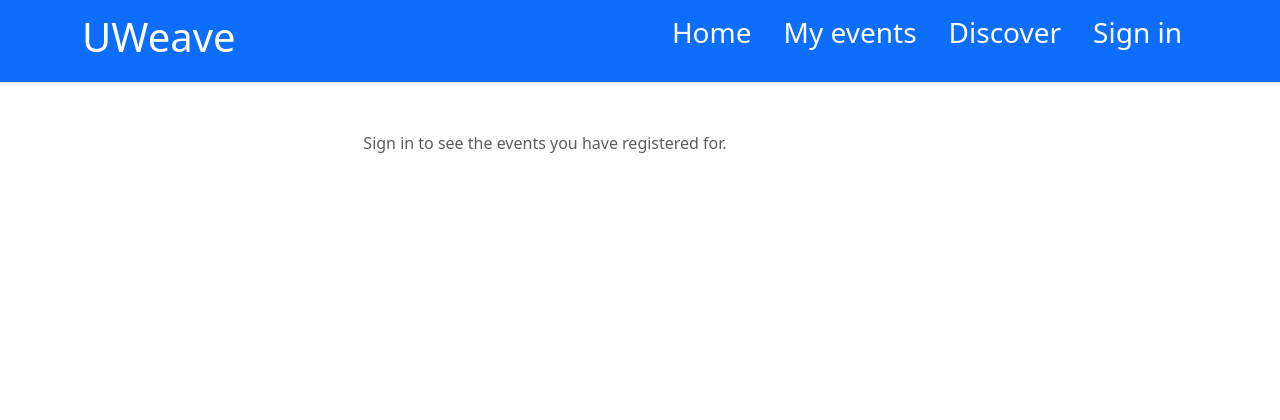
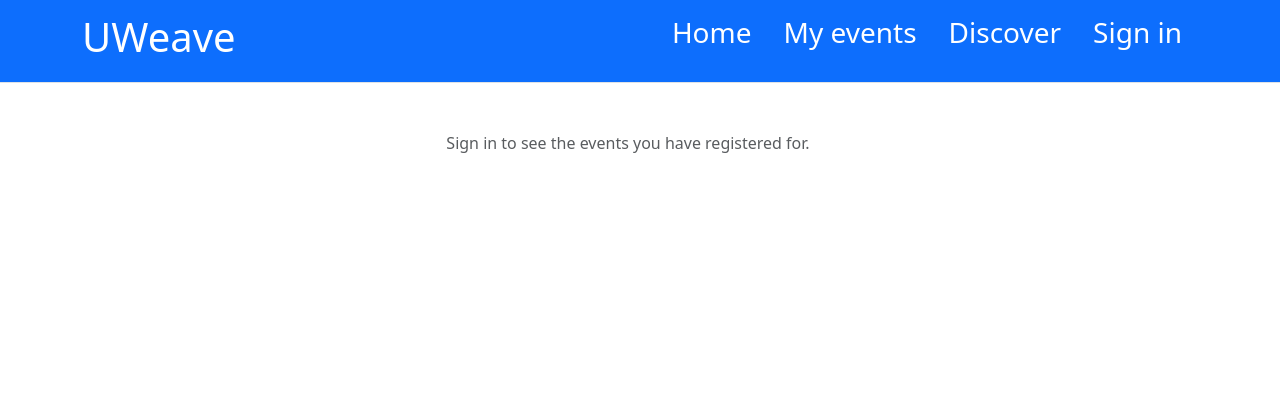
Before and after one commit to ms1498/groupSoftwareProject, a Django app: page /my-events in a window 1280 px wide. Shown: the top 420 px of the page. Run offline with Django 5.2, Linux system fonts and the light colour scheme; some libraries are stand-ins or nearby versions.

Commit message:
Update my_events.html

```diff
--- a/app/templates/my_events.html
+++ b/app/templates/my_events.html
@@ -7,7 +7,6 @@
     <div class="row">
 
     <!-- Event Cards -->
-        <div class="col-md-10">
         <div class="row">
             {% for booking in bookings %}
                 <div class="col-md-6 mb-4">
@@ -36,5 +35,4 @@
         </div>
     </div>
 </div>
-</div>
 {% endblock %}
```
Lines whose indentation alone changed are shown as unchanged.
